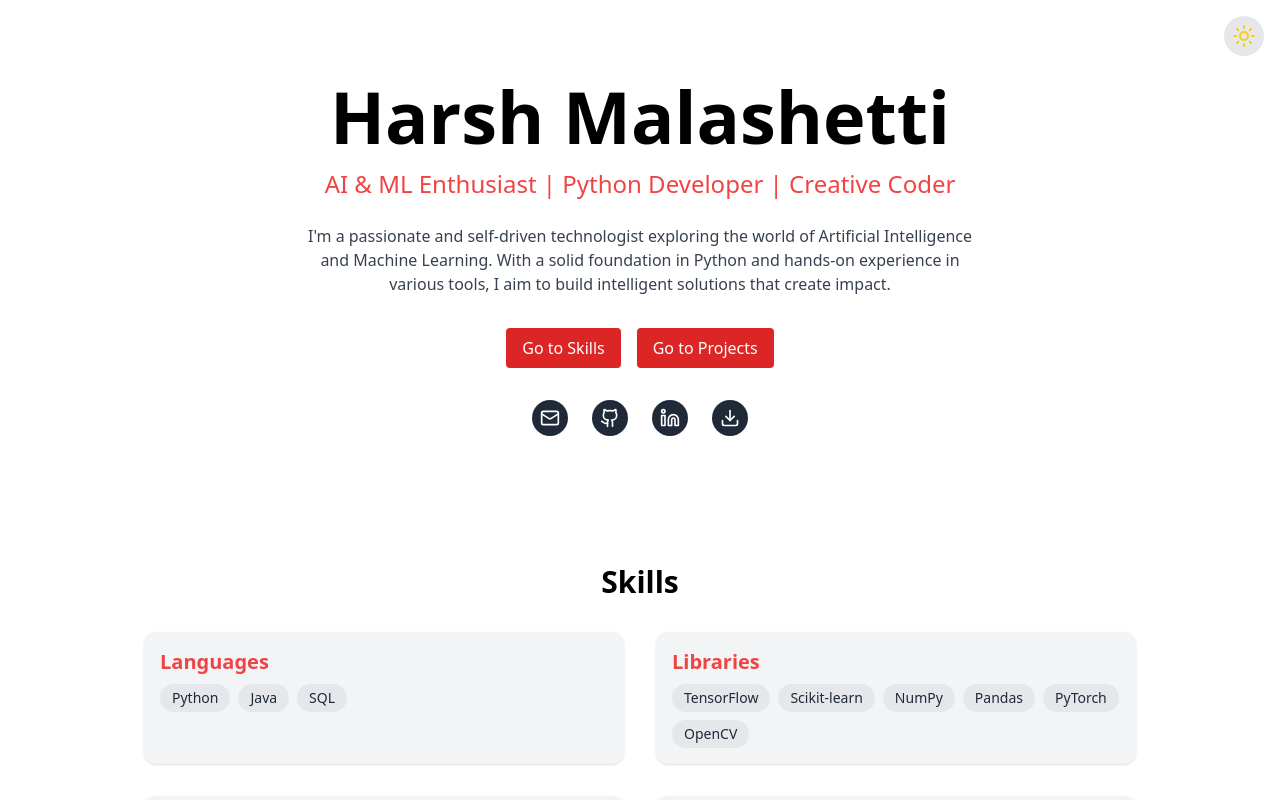
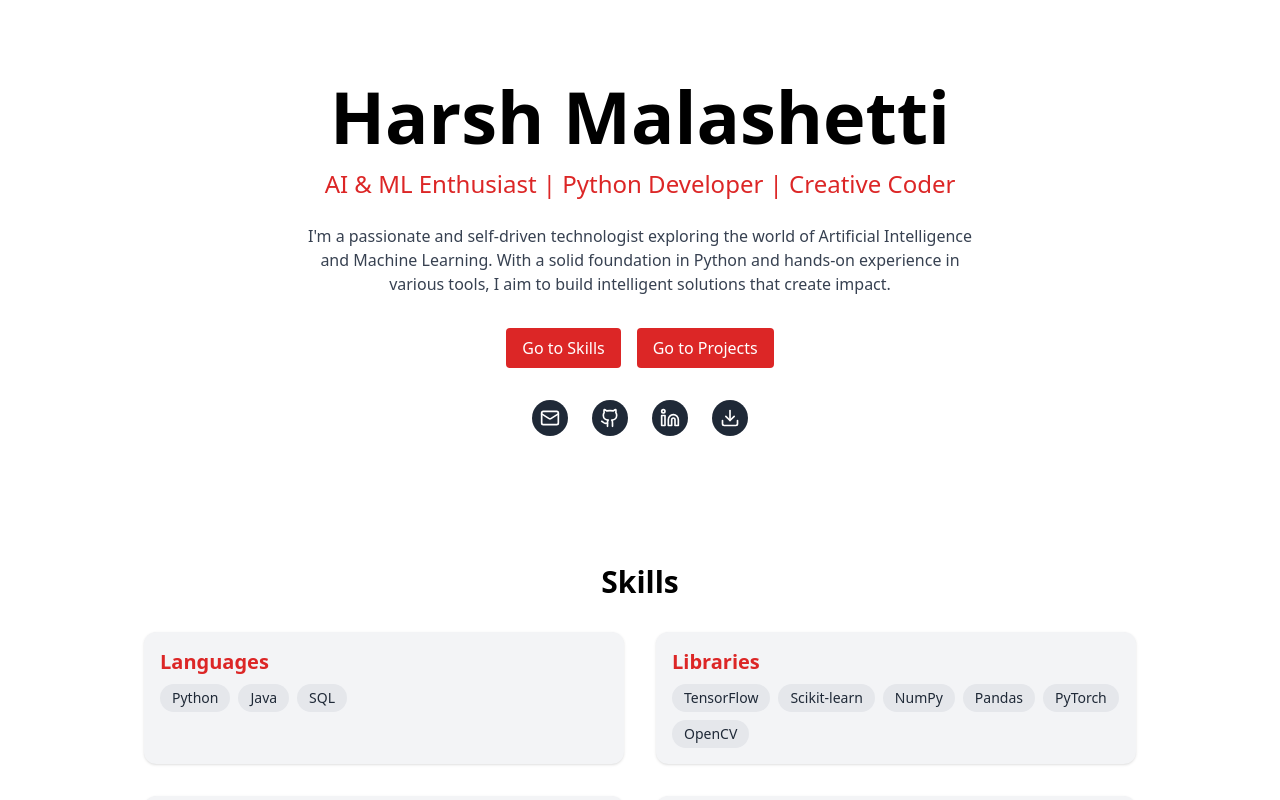
Before and after one commit to 132905/harsh-portfolio, a React (Vite) app: page / in a window 1280 px wide. Shown: the top 800 px of the page. Built offline with nearby package versions, Linux system fonts and the light colour scheme.

Commit message:
Update PortfolioHome.jsx

```diff
--- a/src/pages/PortfolioHome.jsx
+++ b/src/pages/PortfolioHome.jsx
@@ -1,42 +1,16 @@
-import React, { useEffect, useState } from "react";
-import { Github, Linkedin, Mail, Download, Sun, Moon, X } from "lucide-react";
+import React, { useState } from "react";
+import { Github, Linkedin, Mail, Download, X } from "lucide-react";
 import { motion, AnimatePresence } from "framer-motion";
 
 export default function PortfolioHome() {
-  const [darkMode, setDarkMode] = useState(true);
   const [modalData, setModalData] = useState(null);
 
-  // ✅ Toggle Dark/Light Theme
-  useEffect(() => {
-    const root = window.document.documentElement;
-    if (darkMode) {
-      root.classList.add("dark");
-    } else {
-      root.classList.remove("dark");
-    }
-  }, [darkMode]);
-
   const skills = [
-    {
-      title: "Languages",
-      items: ["Python", "Java", "SQL"],
-    },
-    {
-      title: "Libraries",
-      items: ["TensorFlow", "Scikit-learn", "NumPy", "Pandas", "PyTorch", "OpenCV"],
-    },
-    {
-      title: "ML / AI",
-      items: ["CNN", "NLP", "Generative AI", "Classification", "Clustering"],
-    },
-    {
-      title: "Tools",
-      items: ["VS Code", "Git", "Docker", "Jupyter Notebook"],
-    },
-    {
-      title: "Analytics & Visualization",
-      items: ["Power BI", "Tableau", "Matplotlib", "Seaborn"],
-    },
+    { title: "Languages", items: ["Python", "Java", "SQL"] },
+    { title: "Libraries", items: ["TensorFlow", "Scikit-learn", "NumPy", "Pandas", "PyTorch", "OpenCV"] },
+    { title: "ML / AI", items: ["CNN", "NLP", "Generative AI", "Classification", "Clustering"] },
+    { title: "Tools", items: ["VS Code", "Git", "Docker", "Jupyter Notebook"] },
+    { title: "Analytics & Visualization", items: ["Power BI", "Tableau", "Matplotlib", "Seaborn"] }
   ];
 
   const projects = [
@@ -85,72 +59,52 @@ export default function PortfolioHome() {
   ];
 
   return (
-    <main className="bg-white text-black dark:bg-black dark:text-white transition-colors duration-300 font-sans">
-      {/* Toggle Theme */}
-      <div className="fixed top-4 right-4 z-50">
-        <button
-          className="p-2 bg-gray-200 dark:bg-gray-800 rounded-full"
-          onClick={() => setDarkMode(!darkMode)}
-        >
-          {darkMode ? <Sun className="text-yellow-400" /> : <Moon />}
-        </button>
-      </div>
-
+    <main className="bg-white text-black font-sans">
       {/* Hero */}
       <section className="flex flex-col items-center justify-center text-center py-20 px-4">
-        <motion.h1
-          className="text-5xl md:text-7xl font-bold mb-4"
+        <motion.h1 className="text-5xl md:text-7xl font-bold mb-4"
           initial={{ opacity: 0, y: -50 }}
           animate={{ opacity: 1, y: 0 }}
-          transition={{ duration: 0.8 }}
-        >
+          transition={{ duration: 0.8 }}>
           Harsh Malashetti
         </motion.h1>
-        <motion.p
-          className="text-xl md:text-2xl text-red-500 dark:text-red-400"
+        <motion.p className="text-xl md:text-2xl text-red-600"
           initial={{ opacity: 0 }}
           animate={{ opacity: 1 }}
-          transition={{ delay: 0.4, duration: 0.8 }}
-        >
+          transition={{ delay: 0.4, duration: 0.8 }}>
           AI & ML Enthusiast | Python Developer | Creative Coder
         </motion.p>
-        <motion.p
-          className="mt-6 max-w-2xl text-gray-700 dark:text-gray-300"
+        <motion.p className="mt-6 max-w-2xl text-gray-700"
           initial={{ opacity: 0 }}
           animate={{ opacity: 1 }}
-          transition={{ delay: 0.8, duration: 0.8 }}
-        >
+          transition={{ delay: 0.8, duration: 0.8 }}>
           I'm a passionate and self-driven technologist exploring the world of Artificial Intelligence and Machine Learning. With a solid foundation in Python and hands-on experience in various tools, I aim to build intelligent solutions that create impact.
         </motion.p>
 
         {/* Scroll Buttons */}
         <div className="flex flex-wrap justify-center gap-4 mt-8">
-          <button
-            onClick={() => document.getElementById("skills")?.scrollIntoView({ behavior: "smooth" })}
-            className="bg-red-600 text-white px-4 py-2 rounded"
-          >
+          <button onClick={() => document.getElementById("skills")?.scrollIntoView({ behavior: "smooth" })}
+            className="bg-red-600 text-white px-4 py-2 rounded">
             Go to Skills
           </button>
-          <button
-            onClick={() => document.getElementById("projects")?.scrollIntoView({ behavior: "smooth" })}
-            className="bg-red-600 text-white px-4 py-2 rounded"
-          >
+          <button onClick={() => document.getElementById("projects")?.scrollIntoView({ behavior: "smooth" })}
+            className="bg-red-600 text-white px-4 py-2 rounded">
             Go to Projects
           </button>
         </div>
 
         {/* Contact */}
         <div className="flex gap-6 mt-8">
-          <a href="mailto:harshmalashetti@gmail.com" className="p-2 bg-gray-800 dark:bg-gray-700 rounded-full">
+          <a href="mailto:harshmalashetti@gmail.com" className="p-2 bg-gray-800 rounded-full">
             <Mail className="h-5 w-5 text-white" />
           </a>
-          <a href="https://github.com/132905" target="_blank" className="p-2 bg-gray-800 dark:bg-gray-700 rounded-full" rel="noopener noreferrer">
+          <a href="https://github.com/132905" target="_blank" rel="noopener noreferrer" className="p-2 bg-gray-800 rounded-full">
             <Github className="h-5 w-5 text-white" />
           </a>
-          <a href="https://linkedin.com/in/harsh-malashetti/" target="_blank" className="p-2 bg-gray-800 dark:bg-gray-700 rounded-full" rel="noopener noreferrer">
+          <a href="https://linkedin.com/in/harsh-malashetti/" target="_blank" rel="noopener noreferrer" className="p-2 bg-gray-800 rounded-full">
             <Linkedin className="h-5 w-5 text-white" />
           </a>
-          <a href="/Harsh_Malashetti_DS.pdf" download className="p-2 bg-gray-800 dark:bg-gray-700 rounded-full">
+          <a href="/Harsh_Malashetti_DS.pdf" download className="p-2 bg-gray-800 rounded-full">
             <Download className="h-5 w-5 text-white" />
           </a>
         </div>
@@ -161,13 +115,11 @@ export default function PortfolioHome() {
         <h2 className="text-3xl font-bold text-center mb-8">Skills</h2>
         <div className="grid md:grid-cols-2 gap-8">
           {skills.map(({ title, items }, i) => (
-            <div key={i} className="bg-gray-100 dark:bg-gray-900 rounded-xl p-4 shadow">
-              <h3 className="text-xl font-semibold text-red-500 mb-2">{title}</h3>
-              <ul className="flex flex-wrap gap-2 text-sm text-gray-800 dark:text-gray-300">
+            <div key={i} className="bg-gray-100 rounded-xl p-4 shadow">
+              <h3 className="text-xl font-semibold text-red-600 mb-2">{title}</h3>
+              <ul className="flex flex-wrap gap-2 text-sm text-gray-800">
                 {items.map((skill, idx) => (
-                  <li key={idx} className="bg-gray-200 dark:bg-gray-800 px-3 py-1 rounded-full">
-                    {skill}
-                  </li>
+                  <li key={idx} className="bg-gray-200 px-3 py-1 rounded-full">{skill}</li>
                 ))}
               </ul>
             </div>
@@ -180,13 +132,10 @@ export default function PortfolioHome() {
         <h2 className="text-3xl font-bold text-center mb-10">Projects</h2>
         <div className="grid grid-cols-3 gap-6">
           {projects.map((project, idx) => (
-            <div key={idx} className="bg-gray-100 dark:bg-gray-900 p-4 rounded-xl shadow">
+            <div key={idx} className="bg-gray-100 p-4 rounded-xl shadow">
               <h3 className="text-lg font-semibold mb-1">{project.title}</h3>
-              <p className="text-sm text-gray-600 dark:text-gray-300">{project.tech}</p>
-              <button
-                onClick={() => setModalData(project)}
-                className="mt-3 inline-block text-sm text-red-500 hover:underline"
-              >
+              <p className="text-sm text-gray-600">{project.tech}</p>
+              <button onClick={() => setModalData(project)} className="mt-3 text-sm text-red-600 hover:underline">
                 View Details
               </button>
             </div>
@@ -197,40 +146,23 @@ export default function PortfolioHome() {
       {/* Modal */}
       <AnimatePresence>
         {modalData && (
-          <motion.div
-            className="fixed inset-0 bg-black/70 flex items-center justify-center z-50"
+          <motion.div className="fixed inset-0 bg-black/70 flex items-center justify-center z-50"
             initial={{ opacity: 0 }}
             animate={{ opacity: 1 }}
-            exit={{ opacity: 0 }}
-          >
-            <motion.div
-              className="bg-white dark:bg-gray-900 text-black dark:text-white p-6 rounded-xl max-w-lg w-full relative"
+            exit={{ opacity: 0 }}>
+            <motion.div className="bg-white text-black p-6 rounded-xl max-w-lg w-full relative"
               initial={{ scale: 0.8 }}
               animate={{ scale: 1 }}
-              exit={{ scale: 0.8 }}
-            >
-              <button
-                onClick={() => setModalData(null)}
-                className="absolute top-2 right-2 text-gray-400 hover:text-red-500"
-              >
+              exit={{ scale: 0.8 }}>
+              <button onClick={() => setModalData(null)} className="absolute top-2 right-2 text-gray-400 hover:text-red-500">
                 <X />
               </button>
               <h3 className="text-xl font-bold mb-2">{modalData.title}</h3>
-              <p className="text-sm text-gray-700 dark:text-gray-300 mb-2">
-                <strong>Tech Stack:</strong> {modalData.tech}
-              </p>
-              <p className="mb-2">
-                <strong>Description:</strong> {modalData.description}
-              </p>
-              <p className="mb-4">
-                <strong>Role:</strong> {modalData.role}
-              </p>
-              <a
-                href={modalData.github}
-                target="_blank"
-                rel="noopener noreferrer"
-                className="inline-block bg-red-600 text-white px-4 py-2 rounded hover:bg-red-700 transition"
-              >
+              <p className="text-sm text-gray-700 mb-2"><strong>Tech Stack:</strong> {modalData.tech}</p>
+              <p className="mb-2"><strong>Description:</strong> {modalData.description}</p>
+              <p className="mb-4"><strong>Role:</strong> {modalData.role}</p>
+              <a href={modalData.github} target="_blank" rel="noopener noreferrer"
+                 className="inline-block bg-red-600 text-white px-4 py-2 rounded hover:bg-red-700 transition">
                 View on GitHub
               </a>
             </motion.div>
```
